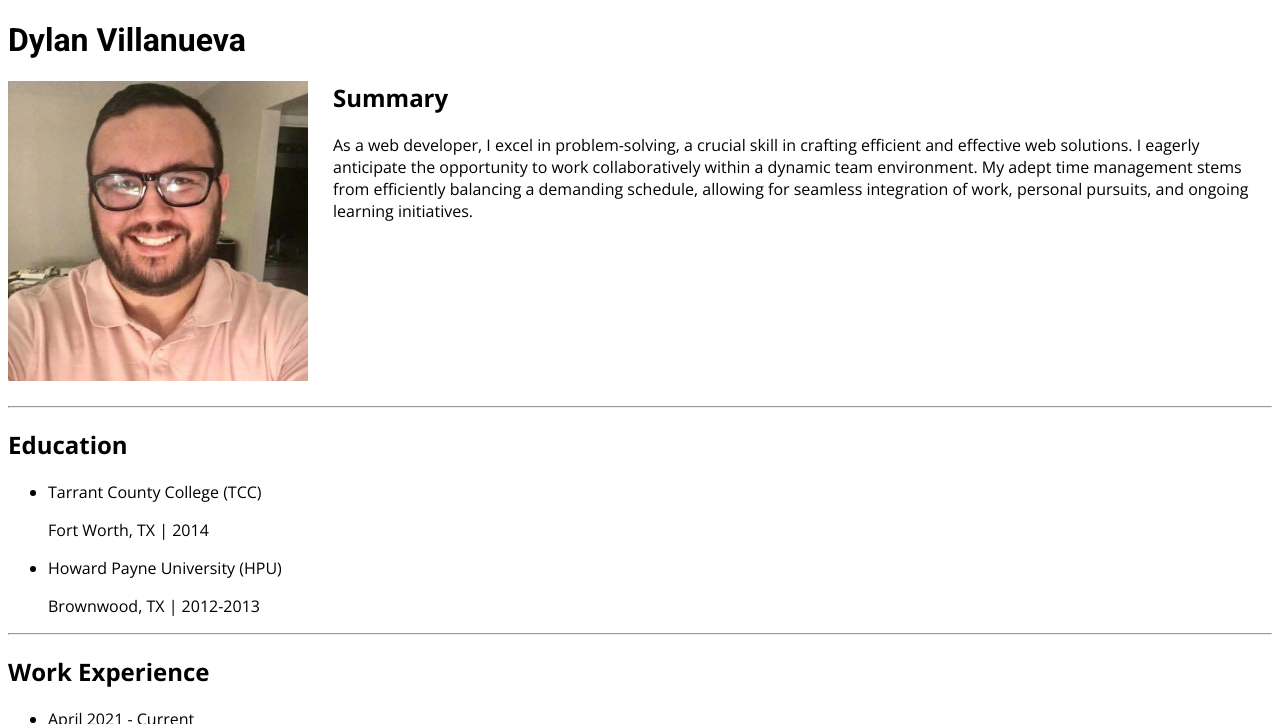
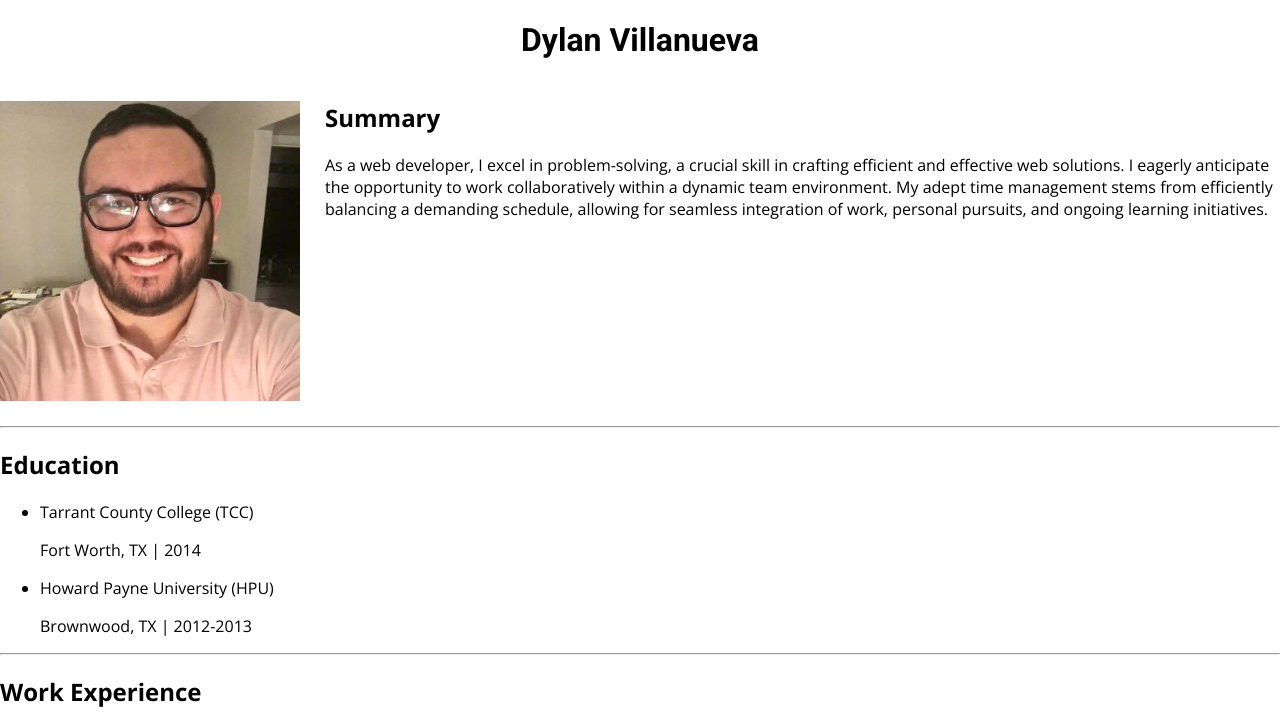
Before and after one commit to mupdlv/online-resume, a plain HTML site: page index.html in a window 1280 px wide. Shown: the top 724 px of the page. Drawn offline with nearby package versions, Linux system fonts and the light colour scheme.

Commit message:
Update style.css

```diff
--- a/style.css
+++ b/style.css
@@ -2,8 +2,18 @@
     font-family: 'Open Sans', sans-serif;
 }
 
+body {
+    margin: 0;
+}
+
 h1 {
     font-family: 'Roboto', sans-serif;
+}
+
+.header {
+    display: flex;
+    justify-content: center;
+    align-items: center;
 }
 
 .summary > img {
```
